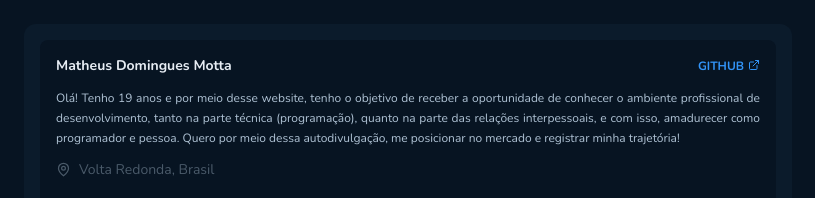
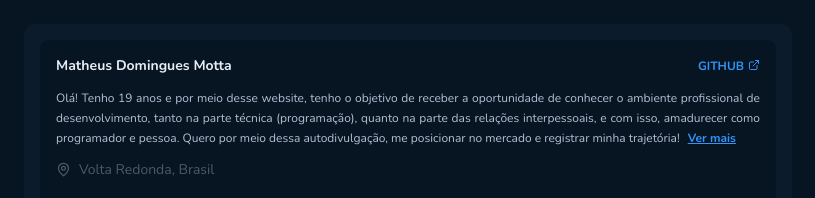
Before and after one commit to MatheusMottaGit/portfolio-in-next, a Next.js app: page / in a window 1280 px wide. Shown: the top 198 px of the page, without its empty margins (232-1047 px from the left). Built offline with nearby package versions, Linux system fonts and the light colour scheme.

Commit message:
about-profile

```diff
--- /dev/null
+++ b/src/components/profile/AboutMe.tsx
@@ -0,0 +1,11 @@
+import React from 'react'
+
+const AboutMe = () => {
+  return (
+    <section className='bg-profile rounded-lg w-3/5 mt-12'>
+      dbhwfjh
+    </section>
+  )
+}
+
+export default AboutMe
--- a/src/components/profile/Preview.tsx
+++ b/src/components/profile/Preview.tsx
@@ -1,14 +1,20 @@
+import Link from 'next/link'
 import React from 'react'
 
 const Preview = () => {
+
+  const preview = 'Olá! Tenho 19 anos e por meio desse website, tenho o objetivo de receber a oportunidade  de conhecer o ambiente profissional de desenvolvimento, tanto na parte técnica (programação), quanto na parte das relações interpessoais, e com isso, amadurecer como programador e pessoa. Quero por meio dessa autodivulgação,  me posicionar no mercado e registrar minha trajetória!'
+
   return (
-    <div className='w-full flex flex-col gap-1 text-justify text-text text-xs leading-5'>
-      Olá! Tenho 19 anos e por meio desse website, tenho o objetivo de receber a oportunidade
-      de conhecer o ambiente
-      profissional de desenvolvimento, tanto na parte técnica
-      (programação), quanto na parte das relações interpessoais,
-      e com isso, amadurecer como programador e pessoa. Quero por meio dessa autodivulgação,
-      me posicionar no mercado e registrar minha trajetória!
+    <div className='w-full gap-1 text-justify text-text text-xs leading-5'>
+      {preview}
+
+      <Link
+        className='text-blue underline font-bold ml-2'
+        href={'/aboutMe'}
+      >
+        Ver mais
+      </Link>
     </div>
   )
 }
```
